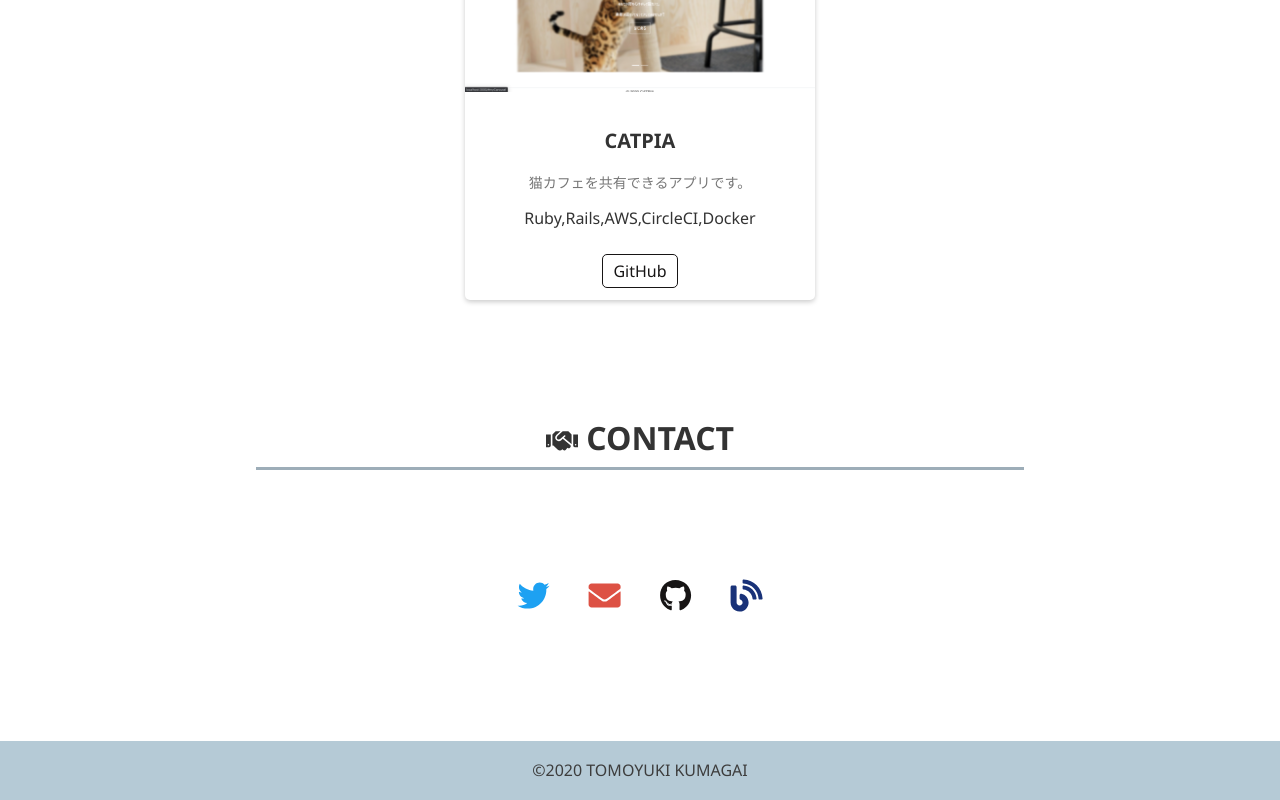
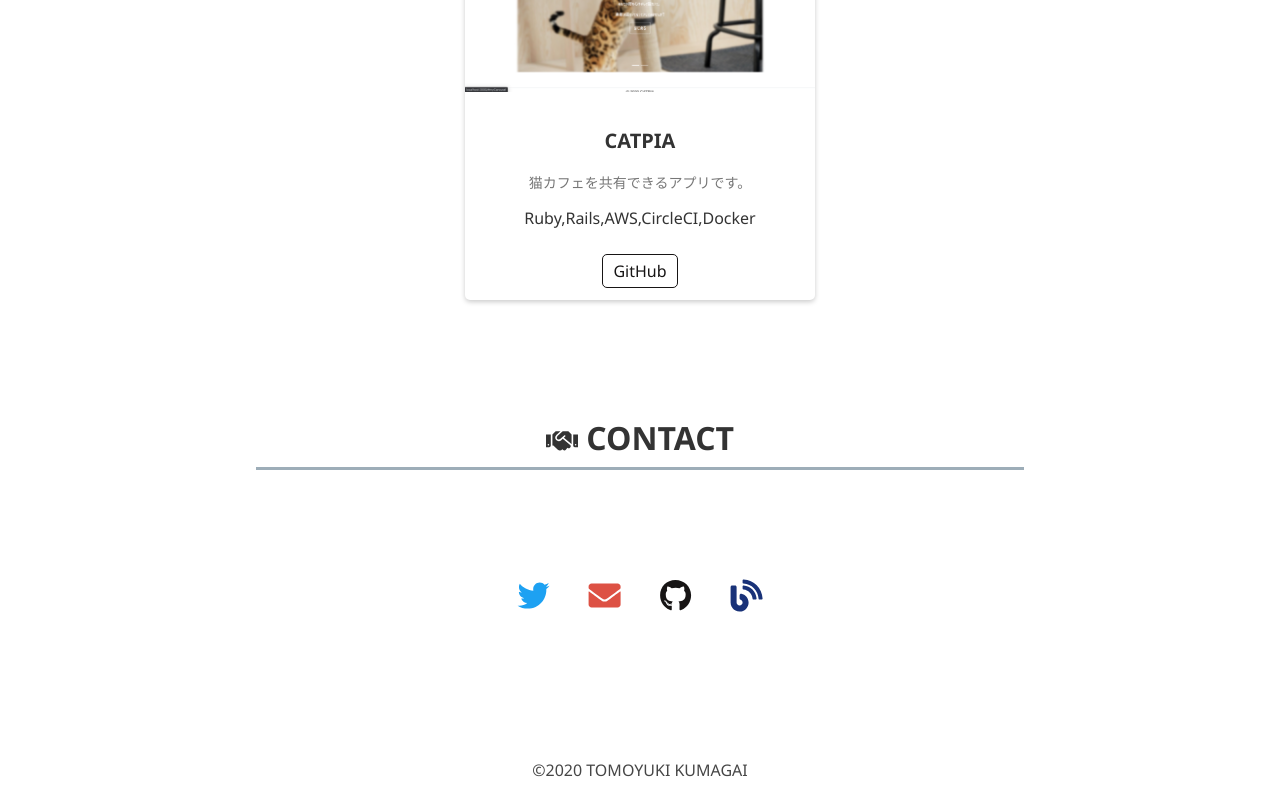
Before and after one commit to tomo-0131/my-project, a Vue app: page / in a window 1280 px wide. Shown: the part 1424-2224 px from the top of the page. Built offline with nearby package versions, Linux system fonts and the light colour scheme; what vue-particles, vue-smoothscroll, vue-typer would draw is missing.

Commit message:
CSS修正

```diff
--- a/src/components/Footer.vue
+++ b/src/components/Footer.vue
@@ -7,12 +7,12 @@
 <style>
 .footer {
   margin-top: 100px;
-  background-color: rgb(181, 202, 214);
+  background-color: rgb(255, 255, 255);
 }
 
 .title {
   padding: 20px;
-  color: rgb(61, 61, 61);
+  color: rgb(70, 70, 70);
 }
 
 </style>
```
